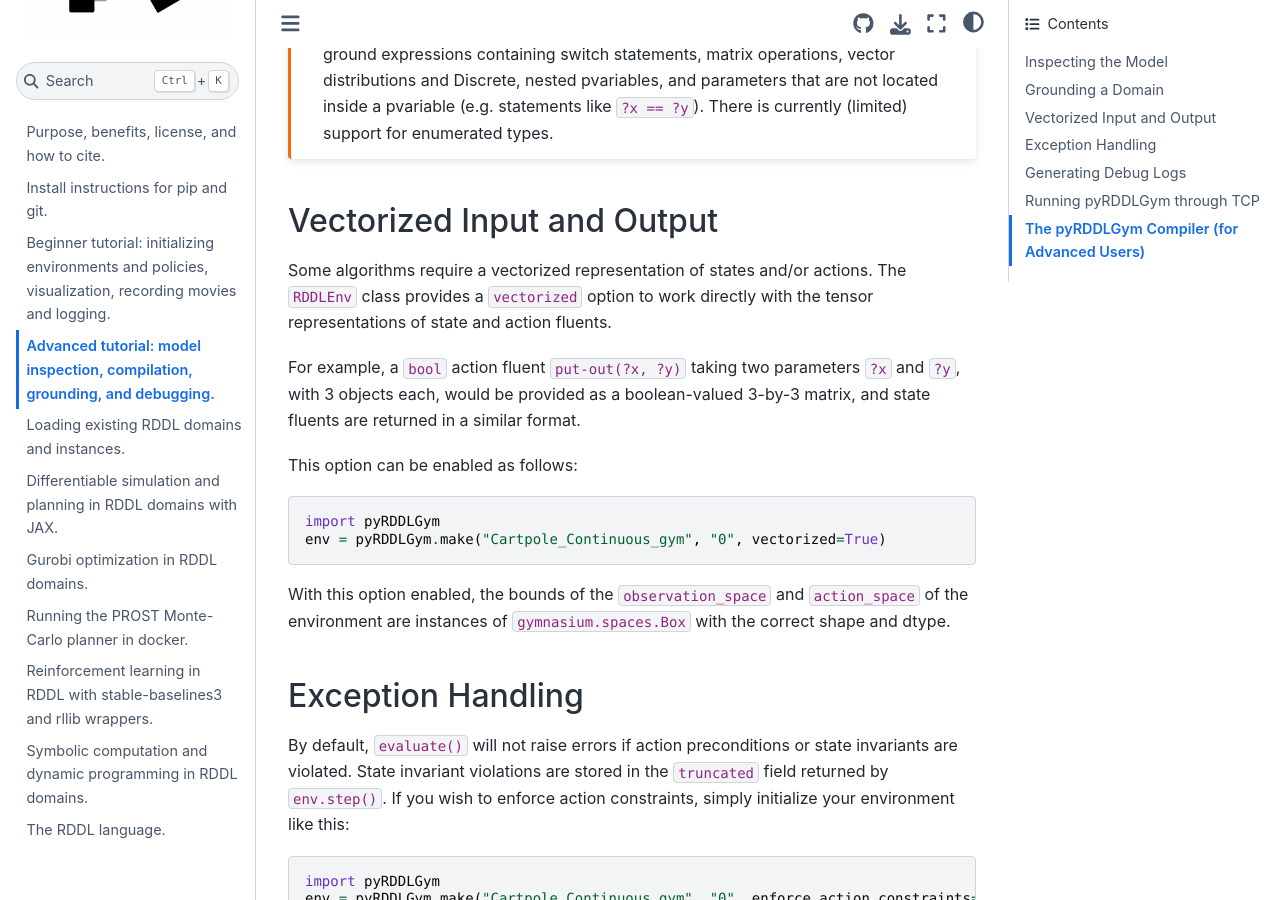
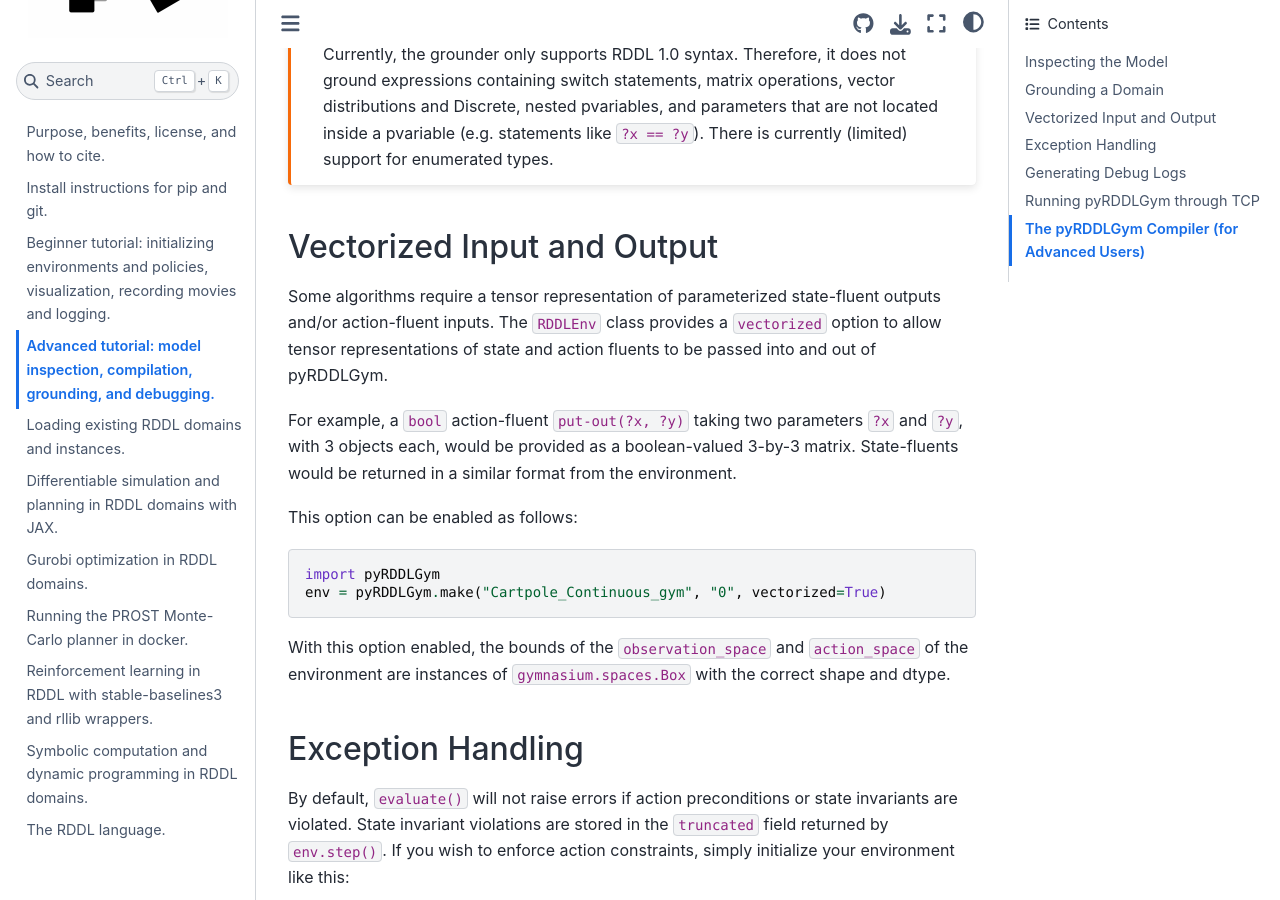
Before and after one commit to pyrddlgym-project/pyRDDLGym, a Sphinx documentation site: the page built from docs/start2.rst, in a window 1280 px wide and 900 px high, scrolled down 2421 px. Built offline with Sphinx 7.4.7 and the Sphinx Book theme 1.1.4, drawn with Linux system fonts in a browser that asks for light colours; some of the changed text lies outside the part shown.

Commit message:
Updated table widths in docs, formatting fixes

```diff
--- a/docs/gurobi.rst
+++ b/docs/gurobi.rst
@@ -111,7 +111,7 @@ The configuration file can then be parsed and passed to the planner as follows:
 The full list of settings that can be specified in the ``[Optimizer]`` section of the configuration file are as follows:
 
 .. list-table:: ``[Optimizer]``
-   :widths: 60 60
+   :widths: 40 80
    :header-rows: 1
 
    * - Setting
--- a/docs/start2.rst
+++ b/docs/start2.rst
@@ -104,13 +104,13 @@ so the properties discussed in the table at the top of the page work interchange
 Vectorized Input and Output
 -------------------
 
-Some algorithms require a vectorized representation of states and/or actions.
+Some algorithms require a tensor representation of parameterized state-fluent outputs and/or action-fluent inputs.
 The ``RDDLEnv`` class provides a ``vectorized`` option
-to work directly with the tensor representations of state and action fluents.
+to allow tensor representations of state and action fluents to be passed into and out of pyRDDLGym.
 
-For example, a ``bool`` action fluent ``put-out(?x, ?y)`` taking two parameters
+For example, a ``bool`` action-fluent ``put-out(?x, ?y)`` taking two parameters
 ``?x`` and ``?y``, with 3 objects each, would be provided as a boolean-valued
-3-by-3 matrix, and state fluents are returned in a similar format.
+3-by-3 matrix. State-fluents would be returned in a similar format from the environment.
 
 This option can be enabled as follows:
 
```
Also changed, not shown: other parts of docs/start2.rst (+3 -3 lines), docs/jax.rst (+7 -7 lines), docs/rddl.rst (+6 -6 lines), docs/rddlrepo.rst (+13 -3 lines).
